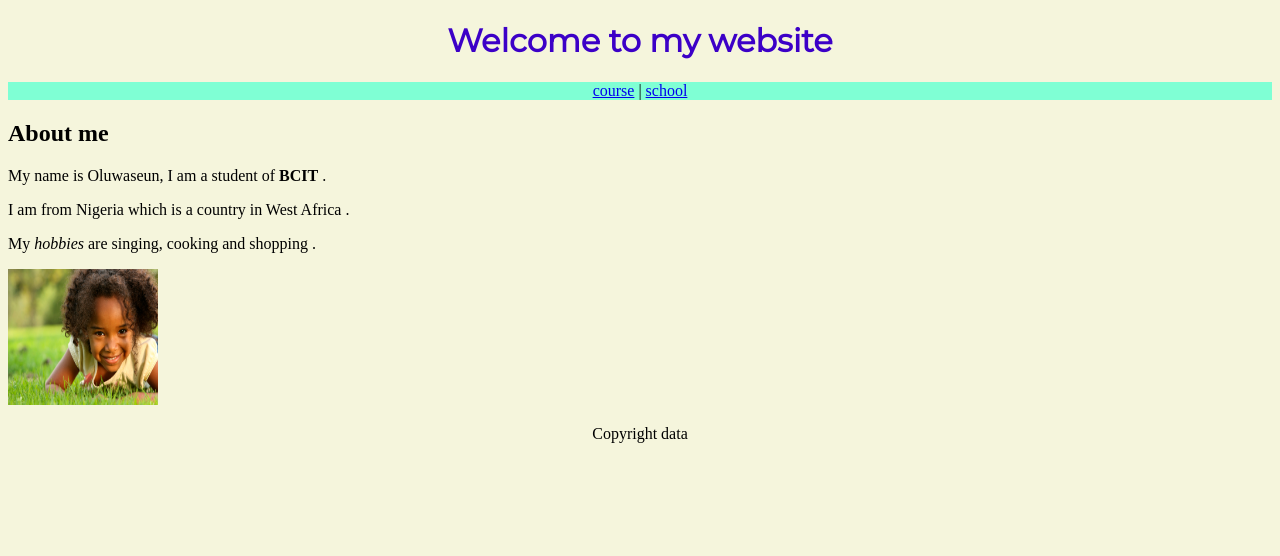
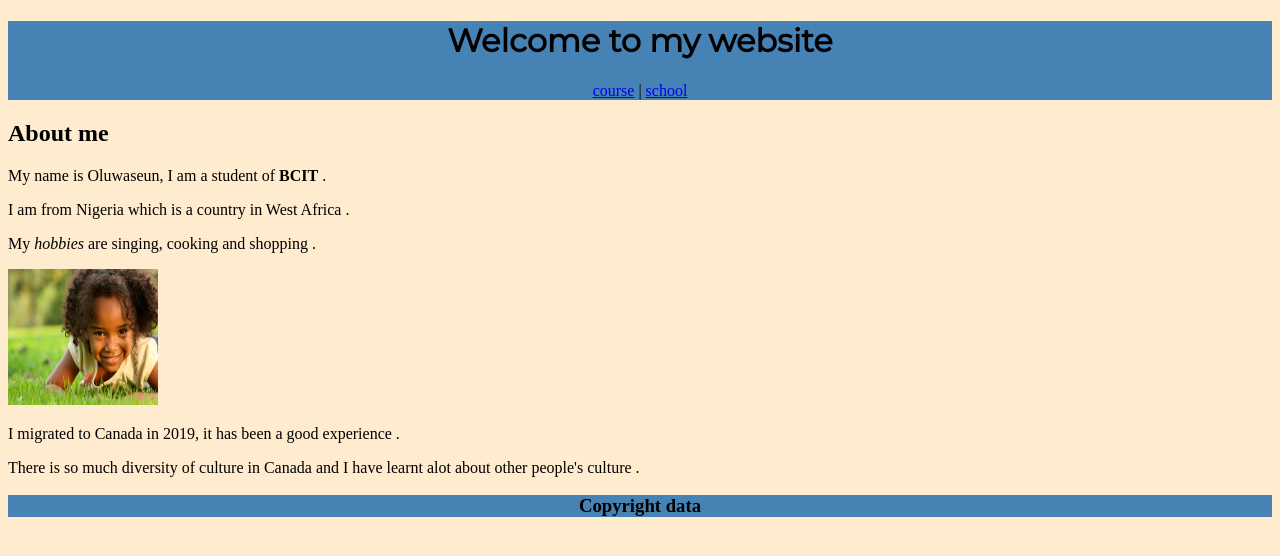
Before and after one commit to toluse26/personal_website, a plain HTML site: page index.html in a window 1280 px wide. Drawn offline with Linux system fonts and the light colour scheme.

Commit message:
second_paragraph_added

```diff
--- a/css/stylesheet.css
+++ b/css/stylesheet.css
@@ -1,22 +1,25 @@
 h1 {
-    color: #3c00c7;
     font-family: 'Montserrat', sans-serif;
     text-align: center;
 }
 body {
-    background-color: beige;
+    background-color: blanchedalmond;
 }
 nav {
-    background-color: aquamarine;
+
     text-align: center;
 }
-.grid-containner{
-    display: grid;
-}
-.image-container{
-    grid-column: 1 / span 12;
+header {
+    background-color: steelblue;
 }
 
-footer{
+
+
+
+
+
+
+h3 {
     text-align: center;
+    background-color: steelblue;
 }
--- a/index.html
+++ b/index.html
@@ -6,35 +6,34 @@
     <link rel="stylesheet" href="css/stylesheet.css" />
     <link
       href="https://fonts.googleapis.com/css2?family=Montserrat&display=swap"
-      rel="stylesheet"
-    />
+      rel="stylesheet"/>
   </head>
+
   <body>
+    <header>
       <h1>Welcome to my website</h1>
       <nav>
         <a href="misc/course.html">course</a> |
         <a href="misc/school.html">school</a>
       </nav>
+    </header>
+
     <h2>About me</h2>
     <main>
       <p>My name is Oluwaseun, I am a student of <strong>BCIT</strong> .</p>
       <p>I am from Nigeria which is a country in West Africa .</p>
       <p>My <em>hobbies</em> are singing, cooking and shopping .</p>
-
-        </div>
-      </div>
     </main>
 
     <section>
-      <div class="grid-container">
-        <div class="image-container">
+      <div class="flex-box">
+        <div class="flex-box item">
           <img src="images/my_image.jpg" alt="cutie" width="150" height="136" />
-      <article>
-
-      </article>
     </section>
     <footer>
-      <p>Copyright data</p>
+      <p> I migrated to Canada in 2019, it has been a good experience .</p>
+      <p>There is so much diversity of culture in Canada and I have learnt alot about other people's culture . </p>
+      <h3>Copyright data</h3>
    </footer>
   </body>
 </html>
```
Lines whose indentation alone changed are shown as unchanged.
